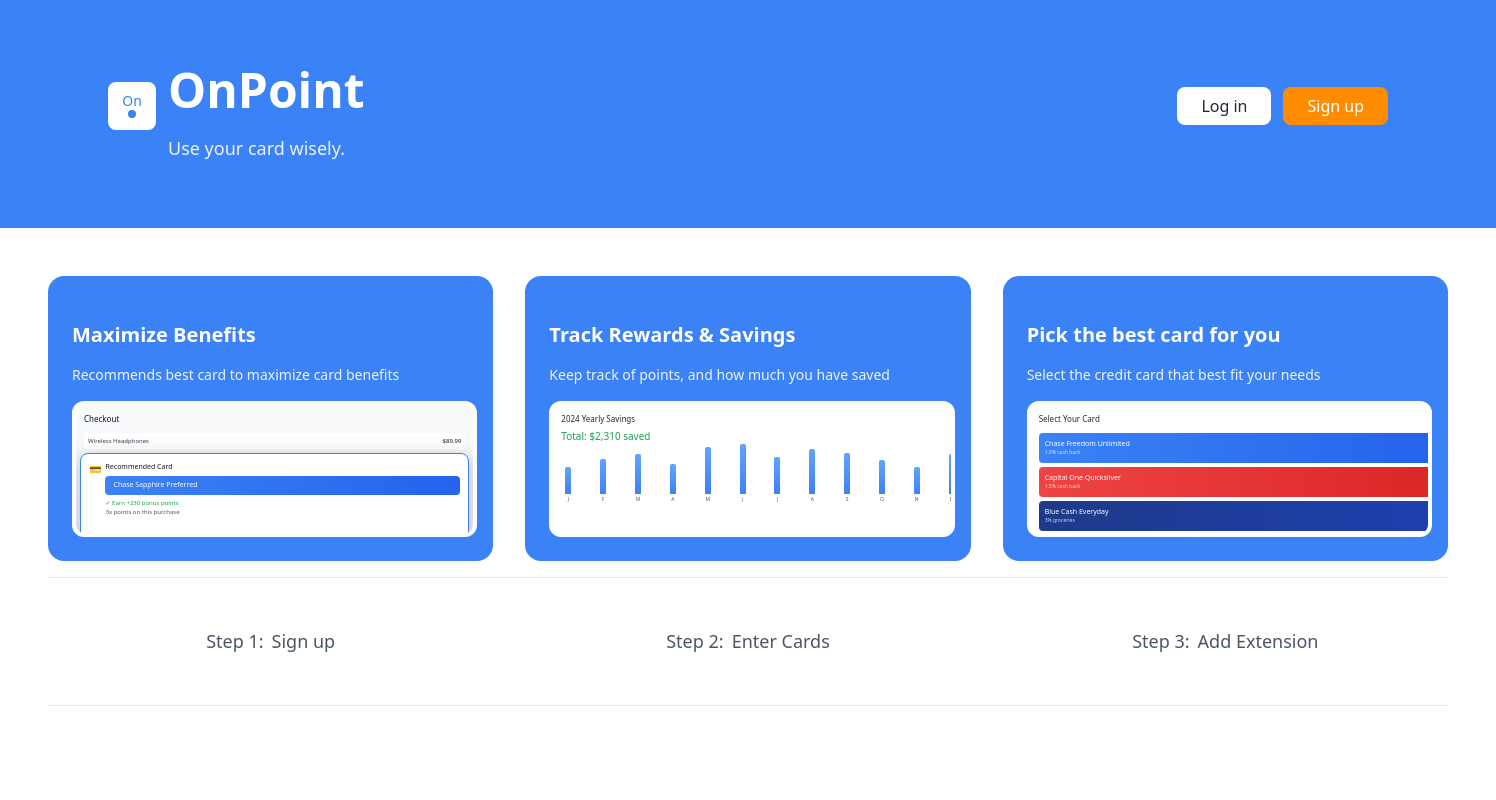
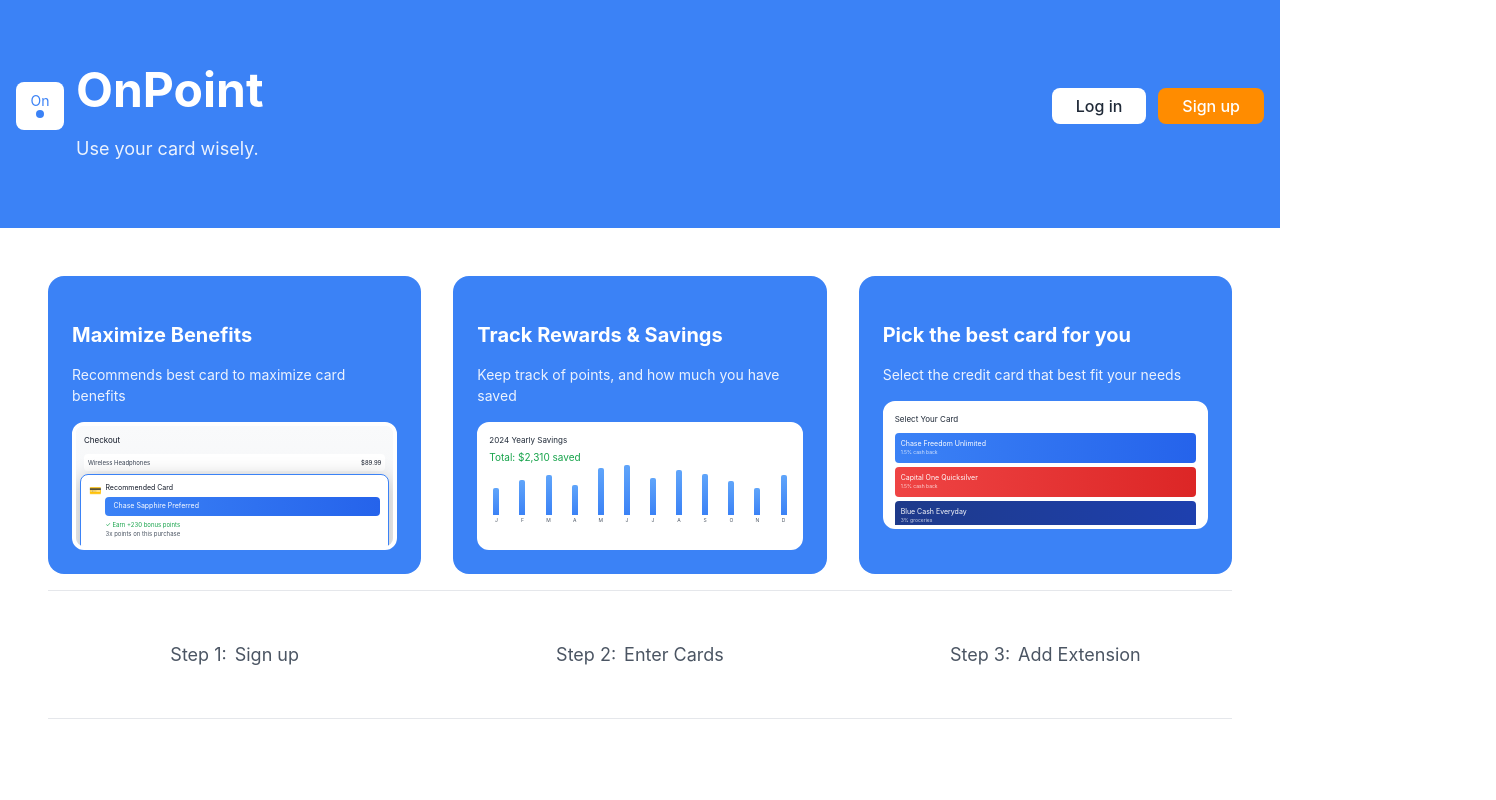
Before and after one commit to alexperalejo/OnPoint, a React app in the folder onpoint-cc-rewards/frontend/: page /onboarding in a window 1280 px wide. Shown: the top 800 px of the page, 1496 px wide, since content can reach past the window. Built offline with nearby package versions, Linux system fonts and the light colour scheme; the HTML template or start-up script is replaced by a standard one.

Commit message:
Updated instructions and font, and size of the boxes

```diff
--- a/onpoint-cc-rewards/frontend/src/App.css
+++ b/onpoint-cc-rewards/frontend/src/App.css
@@ -11,3 +11,20 @@
   margin: 0 auto;
   padding: 2rem 3rem;
 }
+* {
+  box-sizing: border-box;
+}
+
+body {
+  margin: 0;
+  padding: 0;
+}
+
+#root, .app {
+  width: 100%;
+  height: auto;
+}
+
+* {
+  font-family: 'Inter', sans-serif;
+}
--- a/onpoint-cc-rewards/frontend/src/components/Onboarding/Onboarding.css
+++ b/onpoint-cc-rewards/frontend/src/components/Onboarding/Onboarding.css
@@ -86,6 +86,7 @@
   border: 1px solid #d1d5db;
   border-radius: 0.5rem;
   font-size: 1rem;
+  background-color: #ffffff;
 }
 
 .form-input:focus {
```
Also changed, not shown: 1 other file (tests, documents, lock files or other folders).
